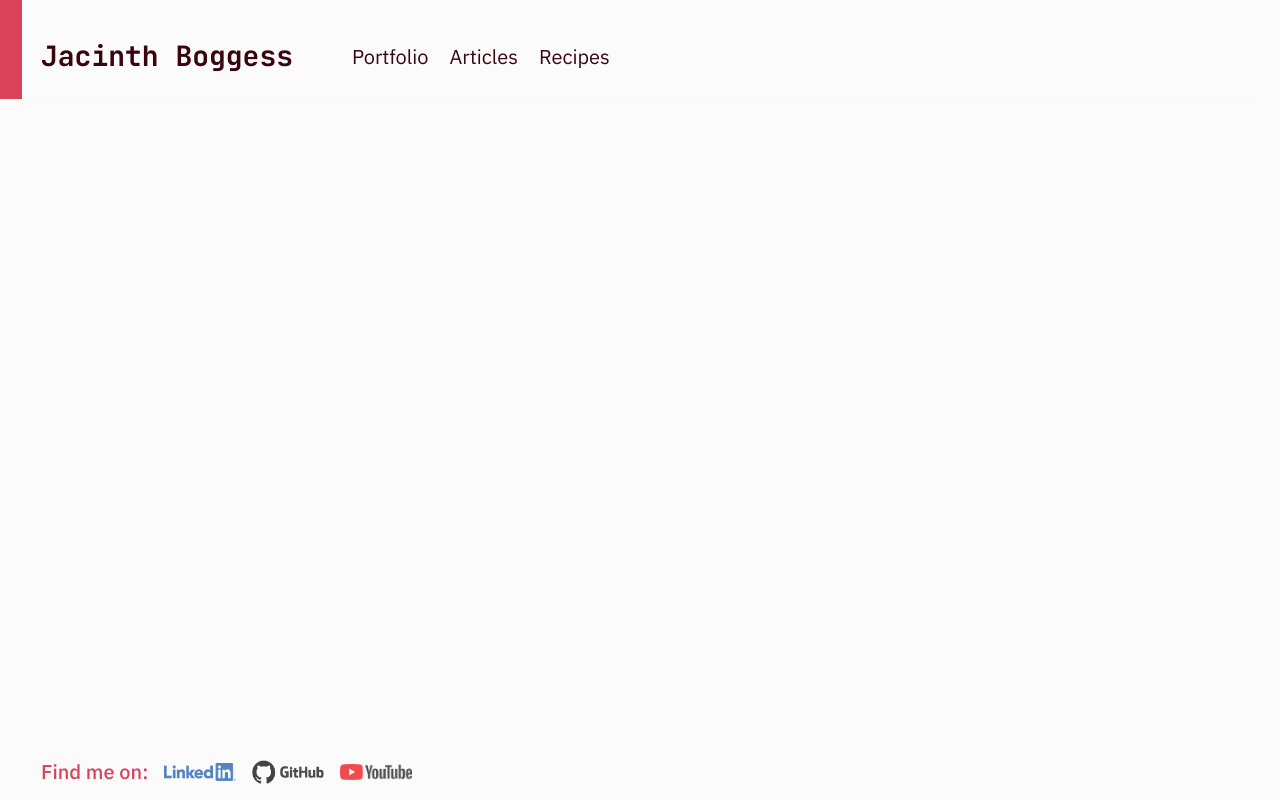
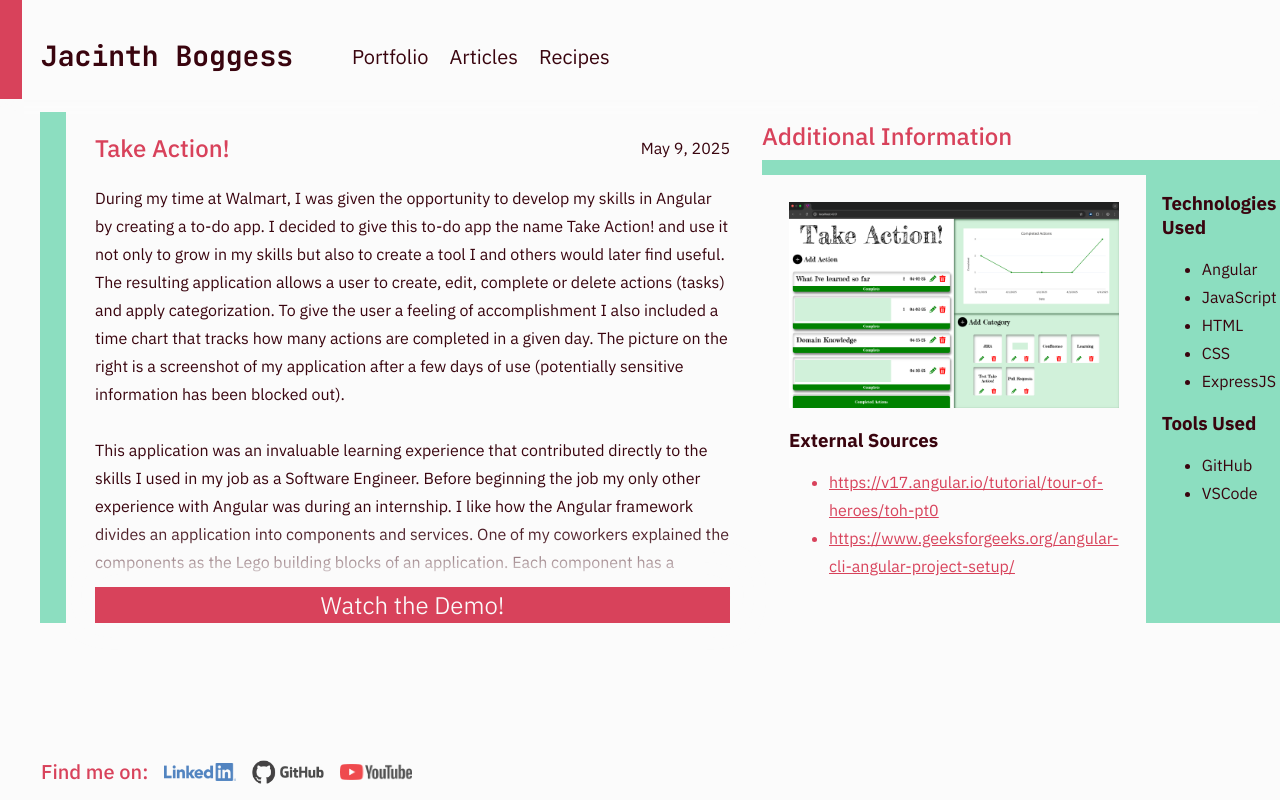
Before and after one commit to Flowers70/Flowers70.github.io, a React (Vite) app: page /take_action in a window 1280 px wide. Built offline with nearby package versions, Linux system fonts and the light colour scheme.

Commit message:
Created a new page for my Take Action! project

```diff
--- a/src/App.jsx
+++ b/src/App.jsx
@@ -8,6 +8,8 @@ import { useState } from 'react'
 import { Portfolio } from './pages/portfolio'
 import { Articles } from './pages/articles'
 import { Recipes } from './pages/recipes'
+
+import { Take_Action } from './pages/portfolio/take_action'
 
 const underConstruction = () => {
   alert("This site is still undergoing construction. I appreciate your patience and hope you have a great day! ❤️");
@@ -24,6 +26,8 @@ function App() {
       <Route path="/portfolio" element={<Portfolio />} />
       <Route path="/articles" element={<Articles />} />
       <Route path="/recipes" element={<Recipes />} />
+
+      <Route path="/take_action" element={<Take_Action />} />
     </Routes>
   );
 }
--- a/src/components/RecentCard/RecentCard.jsx
+++ b/src/components/RecentCard/RecentCard.jsx
@@ -5,7 +5,7 @@ const underConstruction = () => {
     alert("This site is still undergoing construction. I appreciate your patience and hope you have a great day! ❤️");
 };
 
-export function RecentCard({background = "#ffffff", section = "Portfolio", link = "/portfolio", title = "Take Action!", description = ""}){
+export function RecentCard({background = "#ffffff", section = "Portfolio", link = "/take_action", title = "Take Action!", description = ""}){
     return(
         <Link to={link}>
         <div className='recentCard'>
--- a/src/index.css
+++ b/src/index.css
@@ -6,6 +6,7 @@
   --orange: #F7926E;
   --golden-yellow: #FCC183;
   --shadow-blue: #D4E4ED;
+  --green: #8CDEC0;
 }
 
 html{
--- a/src/pages/portfolio.jsx
+++ b/src/pages/portfolio.jsx
@@ -1,4 +1,5 @@
 import { ProjectCard } from "../components/ProjectCard/ProjectCard";
+import { Link } from "react-router-dom";
 
 export function Portfolio(){
     return (
@@ -11,7 +12,7 @@ export function Portfolio(){
                     </div>
                     <img src="/images/Take_Action.png"></img>
                     <p>A to-do app developed using Angular & Express JS</p>
-                    <button>Learn More</button>
+                    <Link to="/take_action"><button>Learn More</button></Link>
                 </div>
                 <div className="gallery">
                     <ProjectCard />
--- /dev/null
+++ b/src/pages/portfolio/portfolio.css
@@ -0,0 +1,116 @@
+.portfolio-box{
+    margin-top: 13px;
+    margin-left: 40px;
+    margin-right: 40px;
+    display: grid;
+    grid-template-columns: auto auto;
+    height: 506px;
+    gap: 2rem;
+    justify-content: space-between;
+}
+
+.portfolio-info{
+    display: grid;
+    grid-template-columns: 26px auto;
+    gap: 29px;
+    width: 690px;
+    position: relative;
+}
+
+.portfolio-content{
+    display: flex;
+    flex-direction: column;
+    height: 506px;
+}
+
+.portfolio-content p{
+    height: 100%;
+    margin-bottom: 36px;
+    overflow: auto;
+
+    position: relative;
+
+    -ms-overflow-style: none; /* IE and Edge */
+    scrollbar-width: none; /* Firefox */
+}
+
+.portfolio-content button{
+    box-shadow: 0px -10px 40px 20px var(--white);
+}
+
+.portfolio-content p::-webkit-scrollbar{
+    display: none;
+}
+
+.portfolio-info button{
+    position: absolute;
+    bottom: 0;
+    width: calc(100% - 29px - 26px);
+}
+
+.portfolio-heading{
+    display: grid;
+    grid-template-columns: auto auto;
+    align-items: center;
+}
+
+.portfolio-heading div{
+    text-align: right;
+}
+
+.portfolio-decor-line{
+    width: 26px;
+    height: auto;
+    z-index: 1000;
+    background-color: var(--green);
+}
+
+
+.portfolio-additional-info{
+    height: 100%;
+}
+
+.portfolio-additional-info li{
+    font-size: 16px;
+    line-height: 28px;
+}
+
+.portfolio-additional-info a{
+    color: var(--accent-pink);
+    text-decoration: underline;
+}
+
+.portfolio-additional-info h2{
+    margin: 0;
+    line-height: 48px;
+}
+
+.additional-info-content{
+    border-top: 15px solid var(--green);
+    display: grid;
+    grid-template-columns: auto auto;
+    height: calc(100% - 48px);
+}
+
+.leftCol{
+    justify-self: center;
+    justify-items: center;
+    display: grid;
+    grid-template-rows: max-content auto;
+    gap: 1rem;
+    padding: 1.6875rem;
+}
+
+.leftCol img{
+    transition: transform 0.3s;
+}
+
+.leftCol img:hover{
+    cursor: pointer;
+    transform: scale(1.05);
+}
+
+.rightCol{
+    background-color: var(--green);
+    padding: 1rem;
+}
--- /dev/null
+++ b/src/pages/portfolio/take_action.jsx
@@ -0,0 +1,78 @@
+import './portfolio.css'
+import { Link } from 'react-router-dom';
+
+const wip = () => {
+    alert("This site is still under construction. I appreciate your patience and hope you have a great day!❤️\n\nThank you,\nJacinth Boggess");
+}
+
+export function Take_Action(){
+    return(
+        <>
+            <div className='portfolio-box'>
+                <div className='portfolio-info'>
+                    <div className='portfolio-decor-line'></div>
+                    <div className='portfolio-content'>
+                        <div className='portfolio-heading'>
+                            <h2>Take Action!</h2>
+                            <div>May 9, 2025</div>
+                        </div>
+                        <p>
+                        During my time at Walmart, I was given the opportunity to develop my skills in Angular by creating a to-do app.
+                        I decided to give this to-do app the name Take Action! and use it not only to grow in my skills but also to create
+                        a tool I and others would later find useful. The resulting application allows a user to create, edit, complete or
+                        delete actions (tasks) and apply categorization. To give the user a feeling of accomplishment I also included a
+                        time chart that tracks how many actions are completed in a given day. The picture on the right is a screenshot of
+                        my application after a few days of use (potentially sensitive information has been blocked out).<br></br><br></br>
+
+                        This application was an invaluable learning experience that contributed directly to the skills I used in my job as
+                        a Software Engineer. Before beginning the job my only other experience with Angular was during an internship. I like
+                        how the Angular framework divides an application into components and services. One of my coworkers explained the
+                        components as the Lego building blocks of an application. Each component has a specific function and contains both the
+                        user interface design of the element and the code logic. Services control the input and flow of information throughout
+                        the application.<br></br><br></br>
+
+                        While the purpose of this application was to focus on learning Angular, for the first time I learned how to create an
+                        API (Application Programming Interface) using ExpressJS! Although I did spend some time designing the application
+                        before developing it, I was mainly focused on the frontend, which later led to complications and the need to rework
+                        the backend multiple times. For my next application I will spend more time designing it rather than jumping into the
+                        code. 😂<br></br><br></br><br></br>
+                        </p>
+                        <button onClick={wip}>Watch the Demo!</button>
+                    </div>
+                </div>
+                <div className='portfolio-additional-info'>
+                    <h2>Additional Information</h2>
+                    <div className='additional-info-content'>
+                        <div className='leftCol'>
+                            <div className='image-carousel'>
+                                <img src="/images/Take_Action.png"></img>
+                            </div>
+                            <div>
+                                <h3>External Sources</h3>
+                                <ul>
+                                    <Link to=""><li>https://v17.angular.io/tutorial/tour-of-heroes/toh-pt0</li></Link>
+                                    <Link to=""><li>https://www.geeksforgeeks.org/angular-cli-angular-project-setup/</li></Link>
+                                </ul>
+                            </div>
+                        </div>
+                        <div className='rightCol'>
+                            <h3>Technologies Used</h3>
+                            <ul>
+                                <li>Angular</li>
+                                <li>JavaScript</li>
+                                <li>HTML</li>
+                                <li>CSS</li>
+                                <li>ExpressJS</li>
+                            </ul>
+                            <h3>Tools Used</h3>
+                            <ul>
+                                <li>GitHub</li>
+                                <li>VSCode</li>
+                            </ul>
+                        </div>
+                    </div>
+                </div>
+            </div>
+        </>
+    );
+}
```
